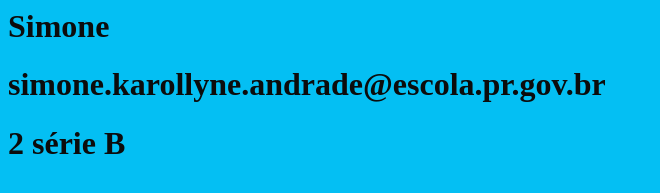
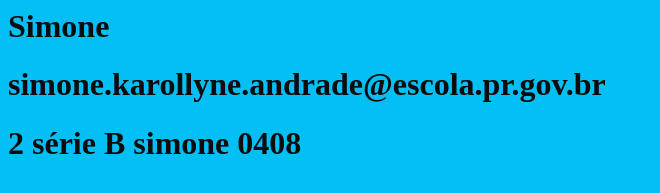
Before and after one commit to ssimoneKA/aula-frei, a plain HTML site: page index.html in a window 1280 px wide. Shown: the part 343-536 px from the top of the page, without its empty margins (0-660 px from the left). Drawn offline with Linux system fonts and the light colour scheme.

Commit message:
Add files via upload

```diff
--- a/index.html
+++ b/index.html
@@ -10,6 +10,6 @@
 <body>
    <h1>Simone</h1>
    <h1>simone.karollyne.andrade@escola.pr.gov.br</h1>
-   <h1>2 série B</h1>
+   <h1>2 série B  simone 0408</h1>
 </body>
 </html>
```
